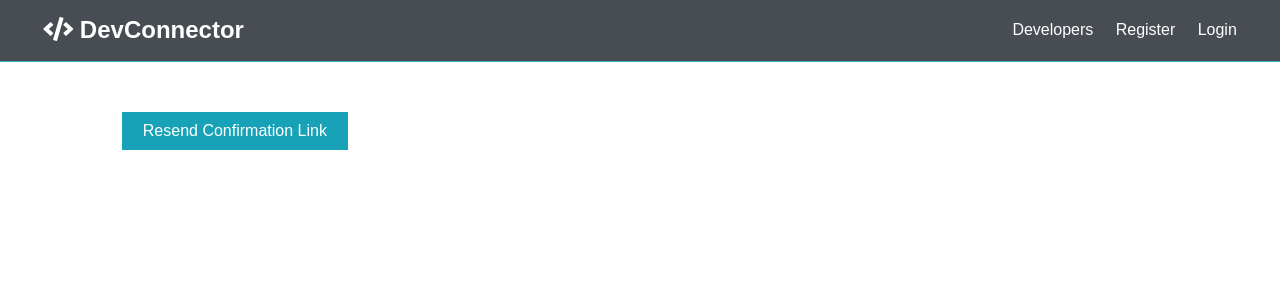
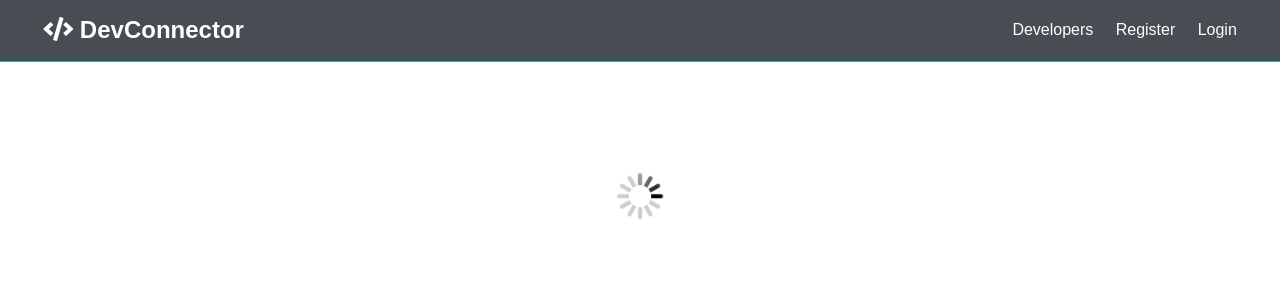
Before and after one commit to WadeeaKiwan/HackYourSocial-Project-Class20, a React (Create React App) app in the folder client/: page /verify/1 in a window 1280 px wide. Shown: the top 300 px of the page. Built offline with nearby package versions, Linux system fonts and the light colour scheme; no server answers; the HTML template or start-up script is replaced by a standard one.

Commit message:
fix component render and add spinner

```diff
--- a/client/src/components/auth/AccountVerification.js
+++ b/client/src/components/auth/AccountVerification.js
@@ -3,9 +3,10 @@ import { Link, withRouter } from 'react-router-dom'
 import { connect } from 'react-redux'
 import PropTypes from 'prop-types'
 import { verifyAccount, resendEmail } from '../../actions/auth'
+import Spinner from '../layout/Spinner'
 import './AccountVerification.css'
 
-const AccountVerification = ({ verifyAccount, resendEmail, match, auth: { verification: { msg, verify } } }) => {
+const AccountVerification = ({ verifyAccount, resendEmail, match, auth: { loading, verification: { msg, verify } } }) => {
   useEffect(() => {
     verifyAccount(match.params.token)
   }, [match.params.token, verifyAccount])
@@ -22,7 +23,7 @@ const AccountVerification = ({ verifyAccount, resendEmail, match, auth: { verifi
     setEmailResend('')
   }
 
-  return (
+  return loading || msg === null ? (<Spinner />) : (
     <Fragment>
       {verify && (
         <Fragment>
--- a/client/src/reducers/auth.js
+++ b/client/src/reducers/auth.js
@@ -19,7 +19,7 @@ const initialState = {
   loading: true,
   user: null,
   active: false,
-  verification: {},
+  verification: { msg: null, verify: null },
 }
 
 export default function (state = initialState, action) {
```
